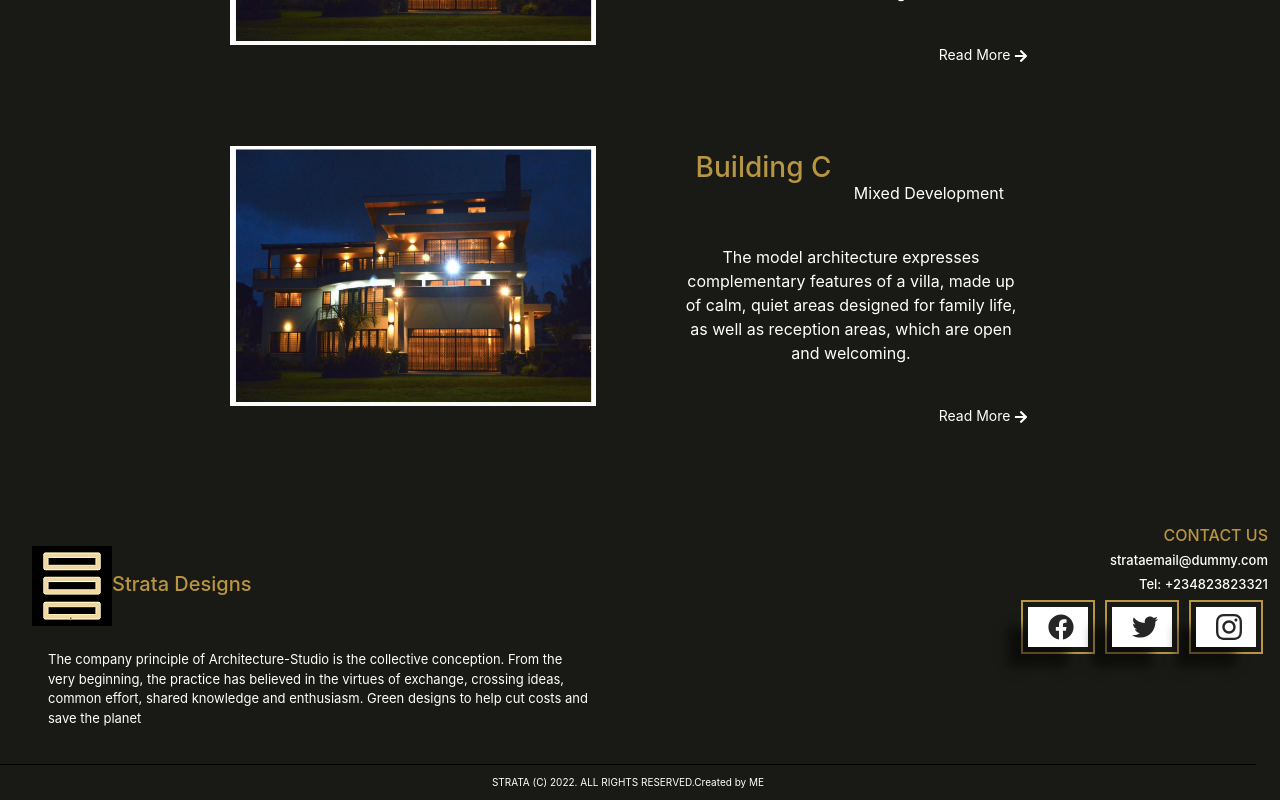
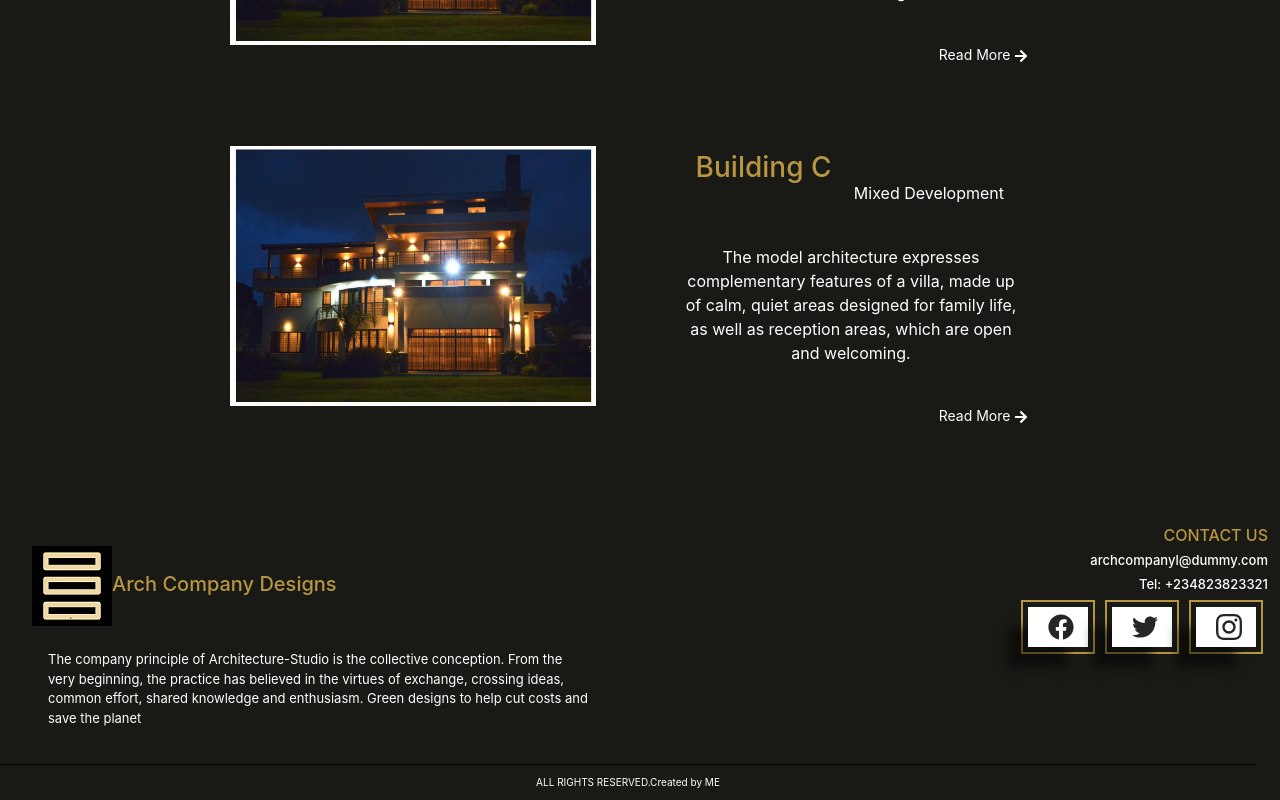
Before and after one commit to ericcharagu/strata, a React (Create React App) app: page /archmodels in a window 1280 px wide. Shown: the part 627-1427 px from the top of the page. Built offline with nearby package versions, Linux system fonts and the light colour scheme; a web font is replaced by a local one.

Commit message:
no homepage

```diff
--- a/src/App.js
+++ b/src/App.js
@@ -2,9 +2,6 @@ import "./App.css";
 import { BrowserRouter as Router, Route, Routes, path } from "react-router-dom";
 import Cover from "./components/cover";
 import NavBar from "./components/nav";
-import Services from "./components/services";
-import Mood from "./components/mood";
-import Energy from "./components/energy";
 import About from "./components/about";
 import Models from "./components/projects";
 
@@ -16,7 +13,6 @@ function App() {
         <NavBar />
         <Routes>
           <Route path="/" element={<Cover />}></Route>
-          <Route path="/energy" element={<Energy />}></Route>
           <Route path="/about" element={<About />}></Route>
           <Route path="/archmodels" element={<Models />}></Route>
         </Routes>
--- a/src/components/energy.js
+++ /dev/null
@@ -1,9 +0,0 @@
-import React from 'react'
-
-function Energy() {
-  return (
-    <div>Energy</div>
-  )
-}
-
-export default Energy
--- a/src/components/footer.js
+++ b/src/components/footer.js
@@ -15,7 +15,7 @@ function Footer() {
           >
             <Card.Title style={{ float: "left", color: "rgb(184, 150, 65)" }}>
               <img src="../logodark.png" />
-              Strata Designs
+              Arch Company Designs
             </Card.Title>
             <Card.Body>
               The company principle of Architecture-Studio is the collective
@@ -28,7 +28,7 @@ function Footer() {
         </div>
         <div className="col-6" id="infoFooter">
           <h6>CONTACT US</h6>
-          <h5>strataemail@dummy.com</h5>
+          <h5>archcompanyl@dummy.com</h5>
           <h5>Tel: +234823823321</h5>
           <ul className="contactList">
             <li>
@@ -57,7 +57,7 @@ function Footer() {
           </ul>
         </div>
         <div className="row" id="createrFooter">
-          <p>STRATA (C) 2022. ALL RIGHTS RESERVED.Created by ME</p>
+          <p>ALL RIGHTS RESERVED.Created by ME</p>
         </div>
       </Row>
     </div>
```
Also changed, not shown: package.json (+19 -13 lines), src/components/about.js (+0 -8 lines), src/components/energy.css (deleted), 1 other file (tests, documents, lock files or other folders).
